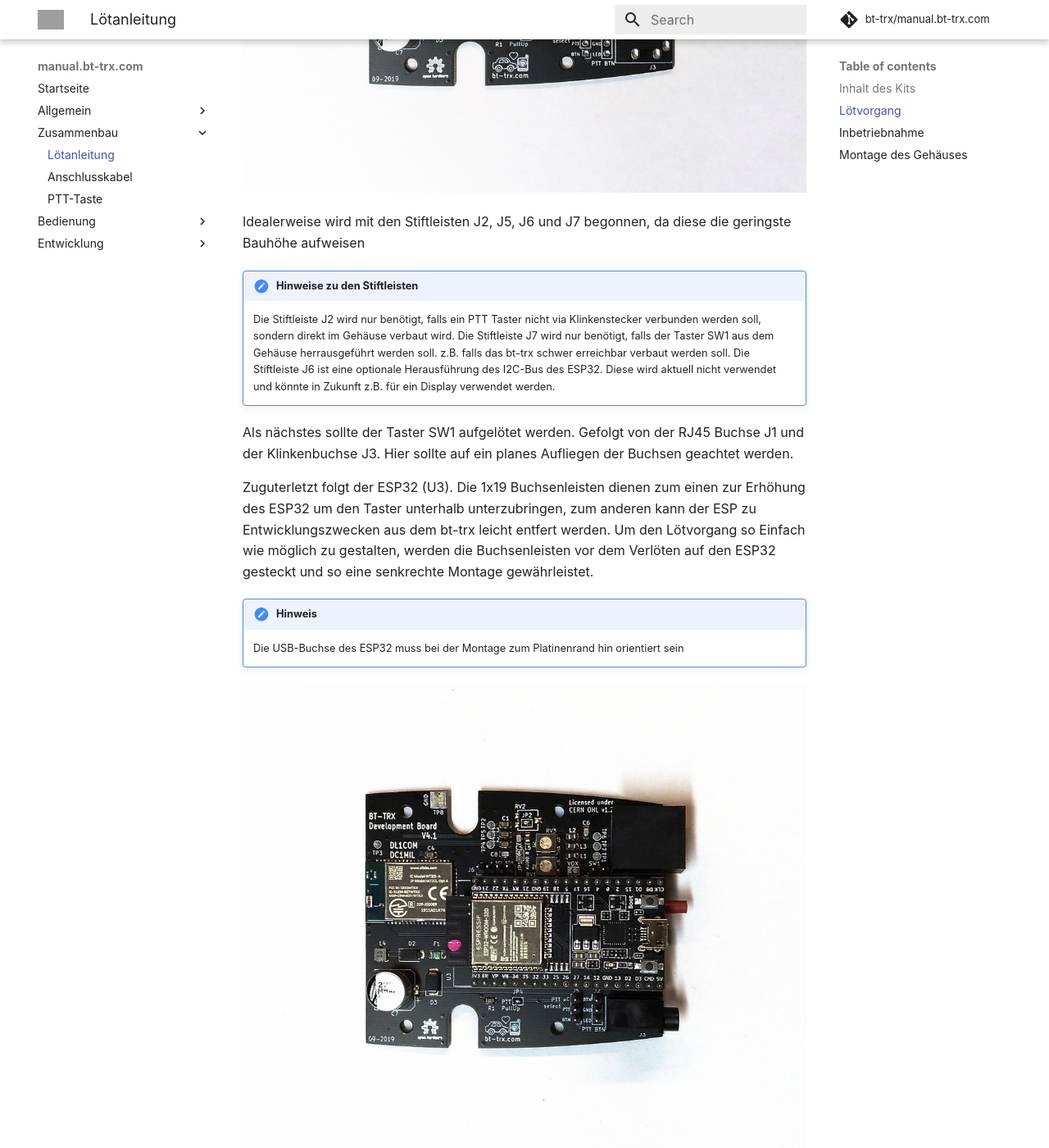
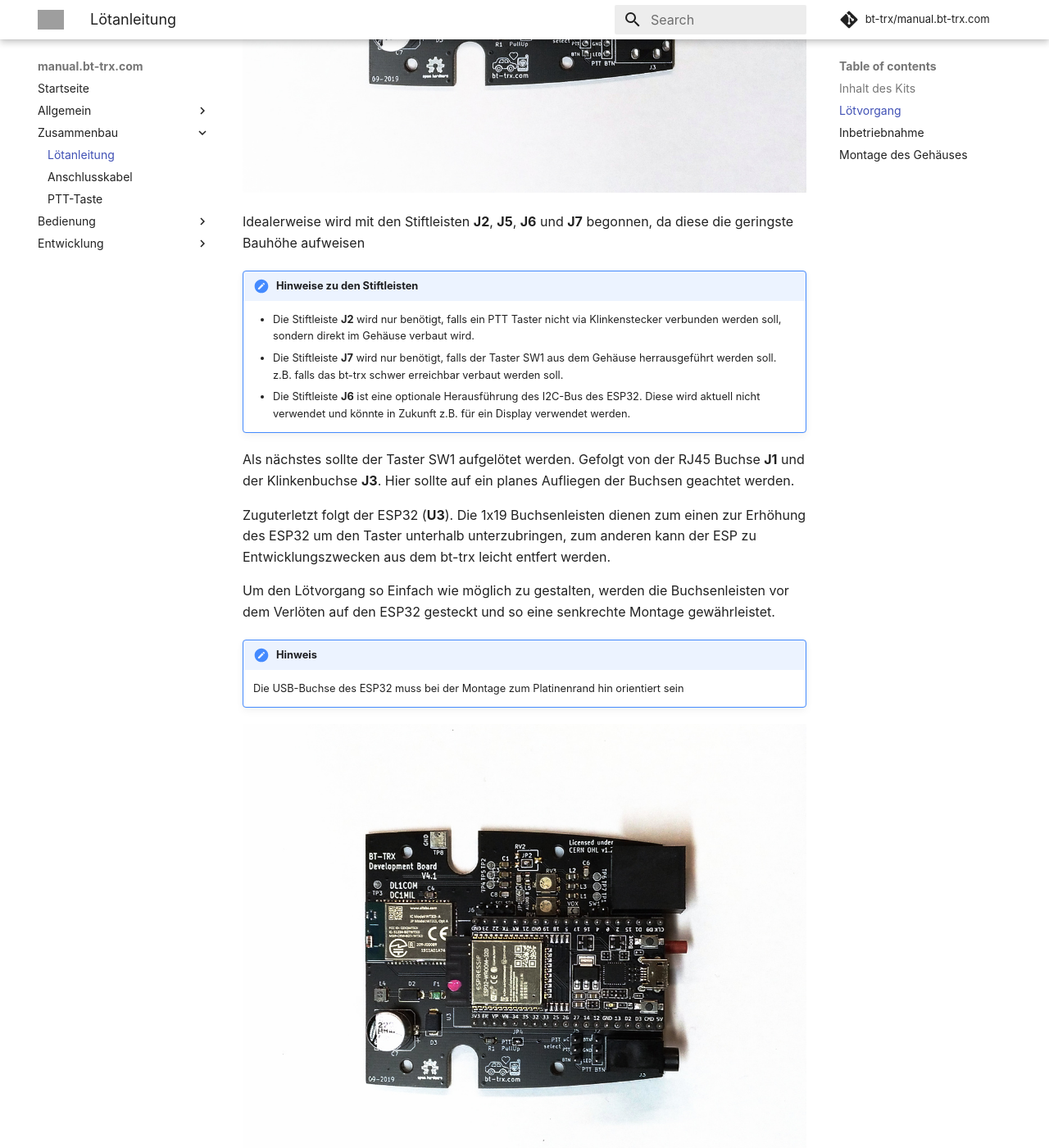
Before and after one commit to bt-trx/manual.bt-trx.com, an MkDocs documentation site: the page built from docs/20_Zusammenbau/Lötanleitung.md, in a window 1280 px wide and 1400 px high, scrolled down 2027 px. Shown: the whole window at 82% size. Built offline with MkDocs 1.6.1 and Material for MkDocs 9.7.7, drawn with Linux system fonts in a browser that asks for light colours; comment, search, counter and statistics services are not loaded; some of the changed text lies outside the part shown; grey boxes are pictures that could not be loaded.

```diff
--- a/docs/20_Zusammenbau/Lötanleitung.md
+++ b/docs/20_Zusammenbau/Lötanleitung.md
@@ -10,7 +10,7 @@
 | Menge | Beschreibung          | Bauteilnummer | Hinweis       |
 |:-----:|:---------------------:|---------------|---------------|
 | 1     | Vorbestückte Platine  | -             |               |
-| 1     | ESP32 DevKitC         | U3            | Vorgeflashed  |
+| 1     | ESP32 DevKitC         | U3            | vorgeflashed  |
 | 2     | Buchsenleiste 1x19    | -             | für ESP32     |
 | 2     | Stiftleiste 1x3       | J2, J5        |               |
 | 1     | Stiftleiste 1x2       | J7            |               |
@@ -28,16 +28,17 @@ Bitte prüfen Sie ob alle o.g. Bauteile im Kit vorhanden sind.
 
 ![Vorbestückte Platine](bt-trx_board_1024.jpg)
 
-Idealerweise wird mit den Stiftleisten J2, J5, J6 und J7 begonnen, da diese die geringste Bauhöhe aufweisen
+Idealerweise wird mit den Stiftleisten **J2**, **J5**, **J6** und **J7** begonnen, da diese die geringste Bauhöhe aufweisen
 
 !!! note "Hinweise zu den Stiftleisten"
-    Die Stiftleiste J2 wird nur benötigt, falls ein PTT Taster nicht via Klinkenstecker verbunden werden soll, sondern direkt im Gehäuse verbaut wird.
-    Die Stiftleiste J7 wird nur benötigt, falls der Taster SW1 aus dem Gehäuse herrausgeführt werden soll. z.B. falls das bt-trx schwer erreichbar verbaut werden soll.
-    Die Stiftleiste J6 ist eine optionale Herausführung des I2C-Bus des ESP32. Diese wird aktuell nicht verwendet und könnte in Zukunft z.B. für ein Display verwendet werden.
+    * Die Stiftleiste **J2** wird nur benötigt, falls ein PTT Taster nicht via Klinkenstecker verbunden werden soll, sondern direkt im Gehäuse verbaut wird.
+    * Die Stiftleiste **J7** wird nur benötigt, falls der Taster SW1 aus dem Gehäuse herrausgeführt werden soll. z.B. falls das bt-trx schwer erreichbar verbaut werden soll.
+    * Die Stiftleiste **J6** ist eine optionale Herausführung des I2C-Bus des ESP32. Diese wird aktuell nicht verwendet und könnte in Zukunft z.B. für ein Display verwendet werden.
 
-Als nächstes sollte der Taster SW1 aufgelötet werden. Gefolgt von der RJ45 Buchse J1 und der Klinkenbuchse J3. Hier sollte auf ein planes Aufliegen der Buchsen geachtet werden.
+Als nächstes sollte der Taster SW1 aufgelötet werden. Gefolgt von der RJ45 Buchse **J1** und der Klinkenbuchse **J3**. Hier sollte auf ein planes Aufliegen der Buchsen geachtet werden.
 
-Zuguterletzt folgt der ESP32 (U3). Die 1x19 Buchsenleisten dienen zum einen zur Erhöhung des ESP32 um den Taster unterhalb unterzubringen, zum anderen kann der ESP zu Entwicklungszwecken aus dem bt-trx leicht entfert werden.
+Zuguterletzt folgt der ESP32 (**U3**). Die 1x19 Buchsenleisten dienen zum einen zur Erhöhung des ESP32 um den Taster unterhalb unterzubringen, zum anderen kann der ESP zu Entwicklungszwecken aus dem bt-trx leicht entfert werden.
+
 Um den Lötvorgang so Einfach wie möglich zu gestalten, werden die Buchsenleisten vor dem Verlöten auf den ESP32 gesteckt und so eine senkrechte Montage gewährleistet.
 
 !!! note "Hinweis"
@@ -48,12 +49,13 @@ Um den Lötvorgang so Einfach wie möglich zu gestalten, werden die Buchsenleist
 ## Inbetriebnahme
 
 Zur Erstinbetriebnahme wird das bt-trx Modul mit einem Micro-USB Kabel mit Strom versorgt.
+
 Nun sollten die bersteinfarbende sowie die blaue LED dauerleuchten.
 
 ## Montage des Gehäuses
 
 Nun wird das Modul mit den 2 beiligenden Schrauben im mitgelieferten Gehäuse befestigt. Die Frontplatte muss derzeit noch manuell bearbeitet oder mit einem 3D Drucker [Link einfügen] gefertigt werden.
 
-Nun kann, wenn noch nicht geschehen, das [Anschlusskabel](../Anschlusskabel)und der [PTT-Taster](../PTT-Taster) gefertigt werden.
+Nun kann, wenn noch nicht geschehen, das [Anschlusskabel](../Anschlusskabel) und der [PTT-Taster](../PTT-Taster) gefertigt werden.
 
 Die weitere Inbetriebnahme kann nun wie [hier](../../30_Bedienung/Anschluss) beschrieben erfolgen.
```
Also changed, not shown: README.md (+4 -1 lines).
